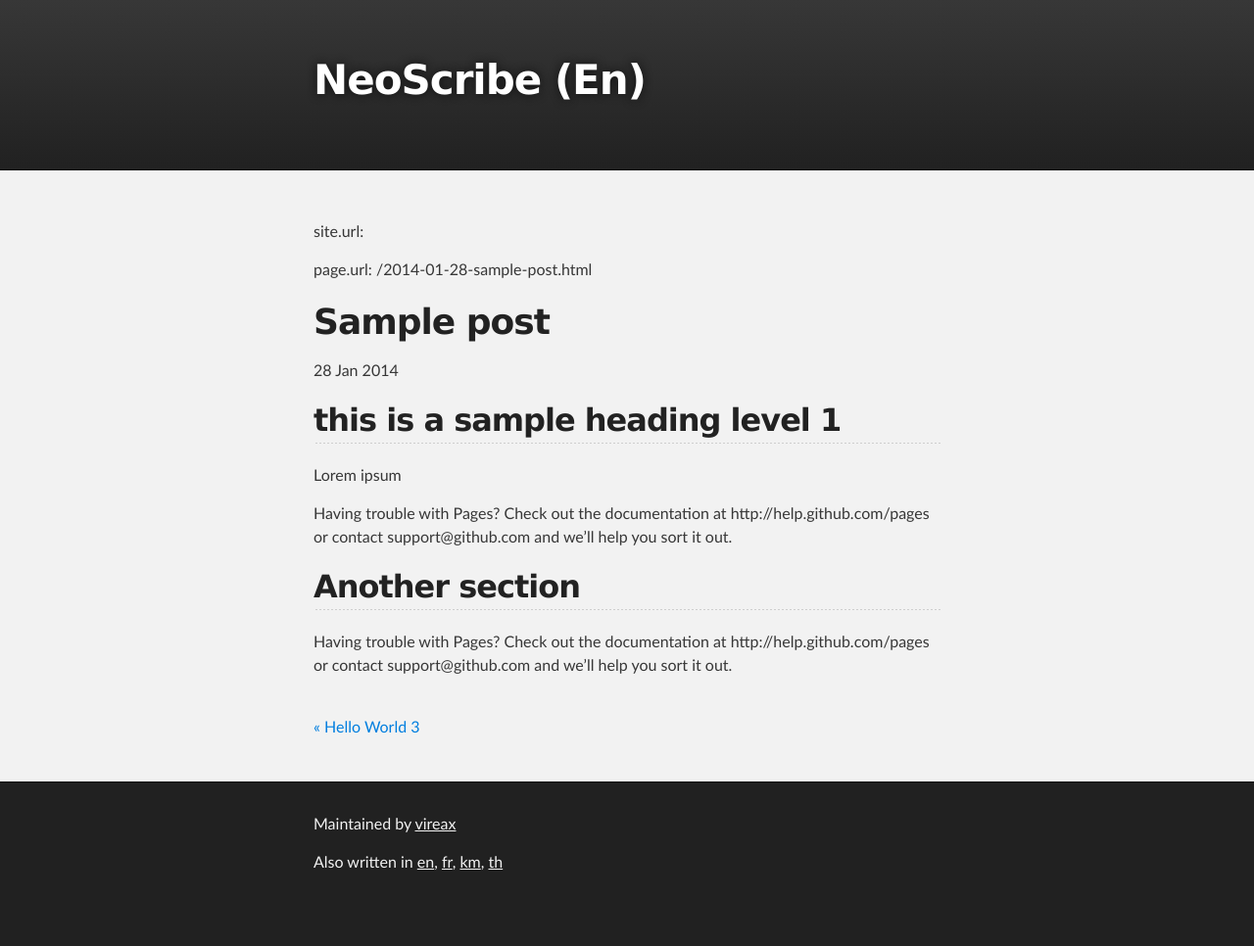
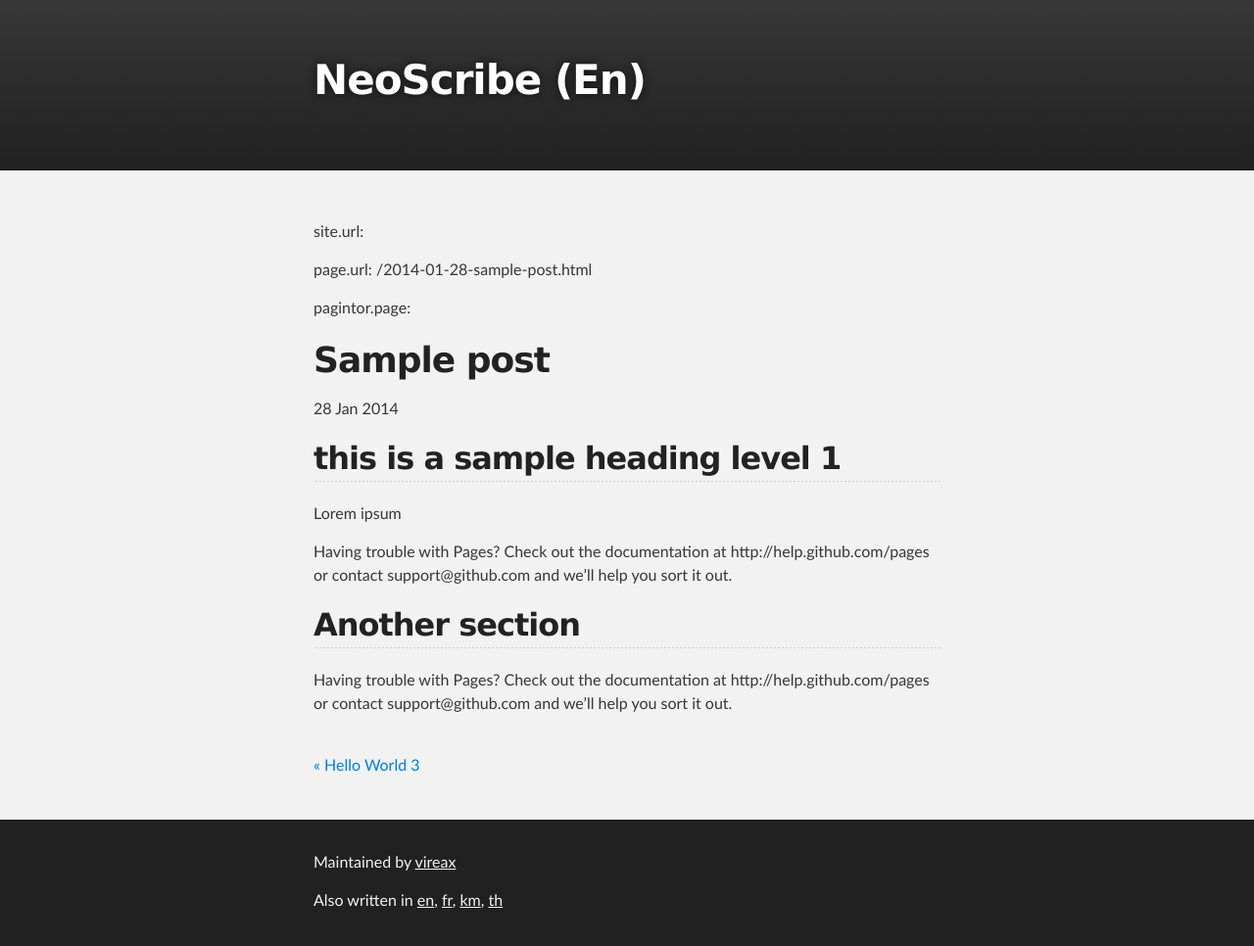
Before and after one commit to vireax/en, a Jekyll site: the page built from _posts/2014-01-28-sample-post.md, in a window 1280 px wide. Shown: the whole page at 98% size. Built offline with Jekyll 4.4.1, drawn with Linux system fonts in a browser that asks for light colours; before the commit the page ends 927 px from its top, so only the background shows below that.

Commit message:
Update default.html

```diff
--- a/_layouts/default.html
+++ b/_layouts/default.html
@@ -35,6 +35,7 @@
       <section id="main_content" class="inner">
       <p>site.url: {{ site.url }}</p>
       <p>page.url: {{ page.url }}</p>
+      <p>pagintor.page: {{ paginator.page }}</p>
         {{ content }}
       </section>
     </div>
```
